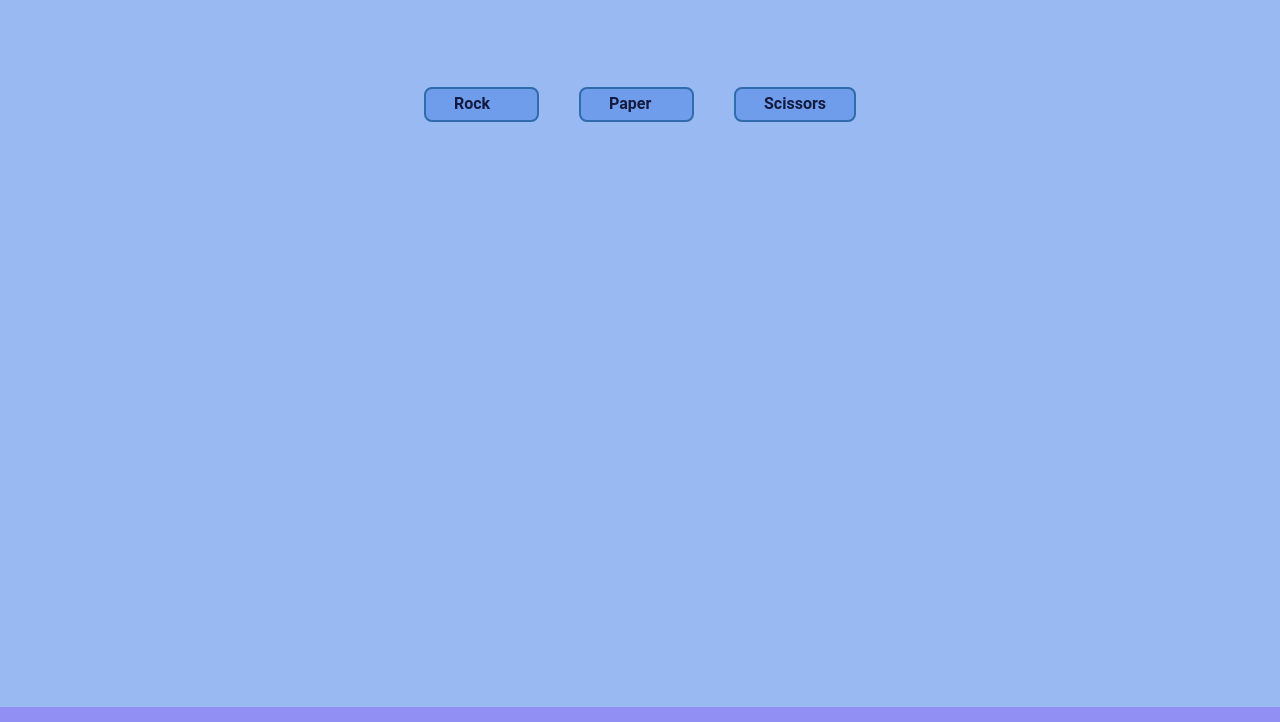
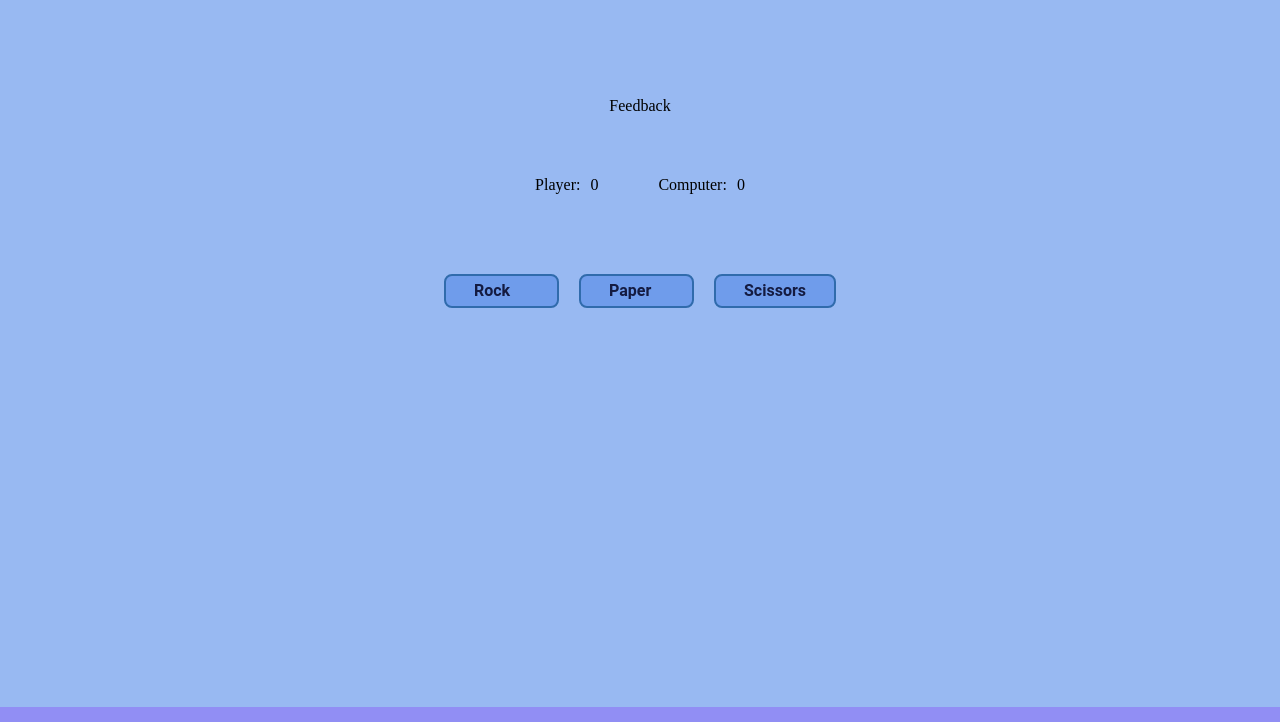
Before and after one commit to chico-oliveira/rock-paper-scissors, a plain HTML site: page index.html in a window 1280 px wide. Shown: the part 78-800 px from the top of the page. Drawn offline with Linux system fonts and the light colour scheme.

Commit message:
Add interactive buttons and display

```diff
--- a/index.html
+++ b/index.html
@@ -17,9 +17,24 @@
             <h1>Rock Paper Scissors</h1>
         </header>
         <main>
-            <button>Rock</button>
-            <button>Paper</button>
-            <button>Scissors</button>
+            <div class="display">
+                <div class="text">Feedback</div>
+                <div class="score">
+                    <div class="player">
+                        <p>Player:</p>
+                        <h3 class="value">0</h3>
+                    </div>
+                    <div class="computer">
+                        <p>Computer:</p>
+                        <h3 class="value">0</h3>
+                    </div>
+                </div>
+            </div>
+            <div class="buttons">
+                <button>Rock</button>
+                <button>Paper</button>
+                <button>Scissors</button>
+            </div>
         </main>
         <div class="sticky-footer">
         </div>
--- a/scripts/app.js
+++ b/scripts/app.js
@@ -1,3 +1,7 @@
+///////////////
+// FUNCTIONS //
+///////////////
+
 // Creates possible options array
 let options = ["rock", "paper", "scissors"];
 
@@ -7,13 +11,19 @@ function Capitalize(string){
 }
 
 // returns one of the possibilities at random
-function computerPlay(){
+function computerPick(){
 
     // Creates random number between 1 and 3 inclusive to use as an index for the array
     let index = Math.floor(Math.random()*(options.length));
 
     // Use the index to return the answer
     return options[index];
+}
+
+// Starts game based on what button the player picked
+function playerPick(e){
+    let playerSelection = e.target.textContent;
+    game(playerSelection);
 }
 
 // Play one round of Rock Paper Scissors. Receive player and computer selections
@@ -45,17 +55,12 @@ function playRound(playerSelection, computerSelection){
 }
 
 // Full 5 round game
-function game(){
+function game(player){
 
     let playerScore = 0;
     let computerScore = 0;
 
-    // Gets player's selection and ensures it's one of the possible options
-    let player = window.prompt("Choose Rock, Paper or Scissors!");
-    while (!options.includes(player.toLowerCase())){
-        player = window.prompt("You didn't choose one of the options, ensure it's either Rock, Paper or Scissors!");
-    }
-    let computer = computerPlay();
+    let computer = computerPick();
 
     // Plays round and stores result
     let win = playRound(player, computer);
@@ -88,3 +93,12 @@ function displayResult(playerScore, computerScore){
     }
     console.log("--------------------------------------------");
 }
+
+/////////////////
+// DOM METHODS //
+/////////////////
+
+const buttons = document.querySelectorAll("button");
+buttons.forEach(button => {
+    button.addEventListener('click', playerPick);
+});
--- a/styles/stylesheet.css
+++ b/styles/stylesheet.css
@@ -82,8 +82,38 @@ header {
 main {
   padding: 40px 0;
   display: flex;
+  flex-direction: column;
+  align-items: center;
+  gap: 30px;
+}
+
+.display {
+  display: flex;
+  flex-direction: column;
+  margin-bottom: 40px;
+}
+
+.display .text {
+  display: flex;
   justify-content: center;
+  padding: 10px;
+  margin-bottom: 40px;
+}
+
+.score {
+  display: flex;
   gap: 40px;
+}
+
+.player, .computer {
+  padding: 10px;
+  display: flex;
+  gap: 10px;
+}
+
+.buttons {
+  display: flex;
+  gap: 20px;
 }
 
 main button {
```
